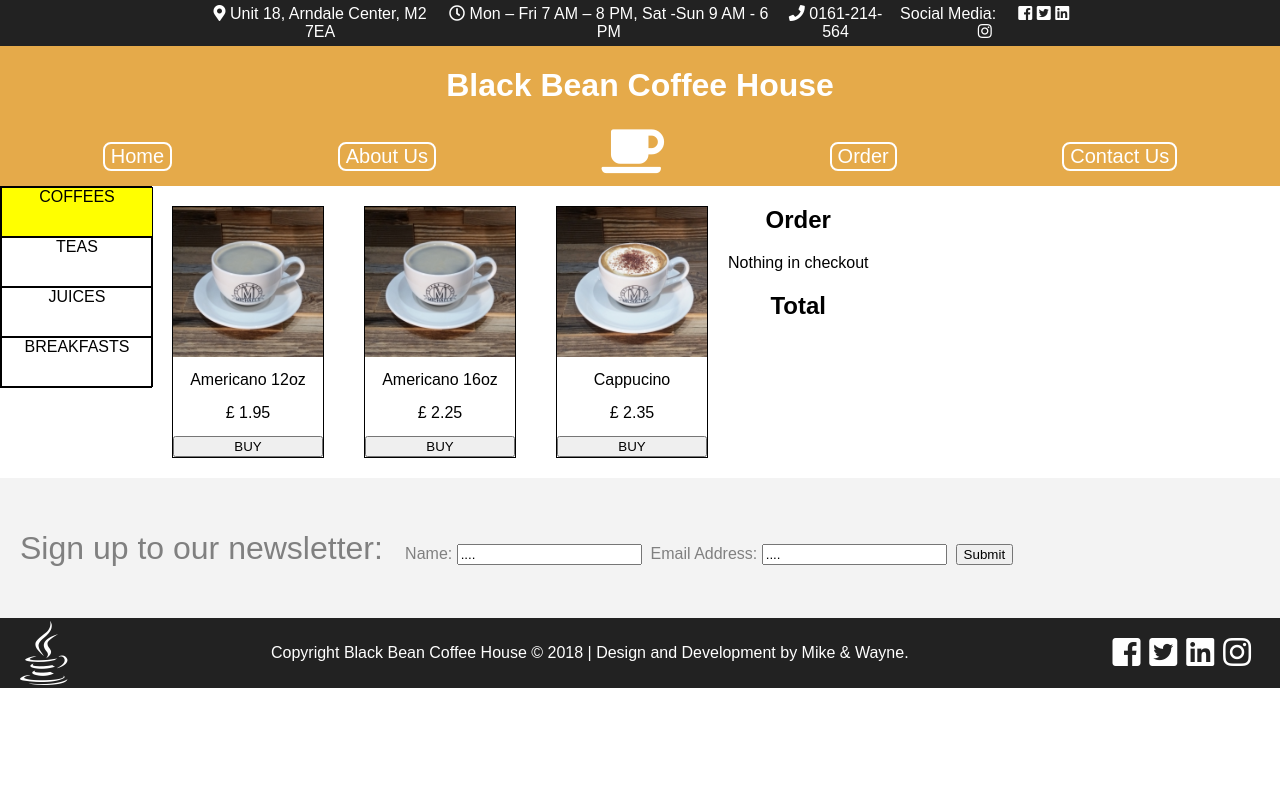
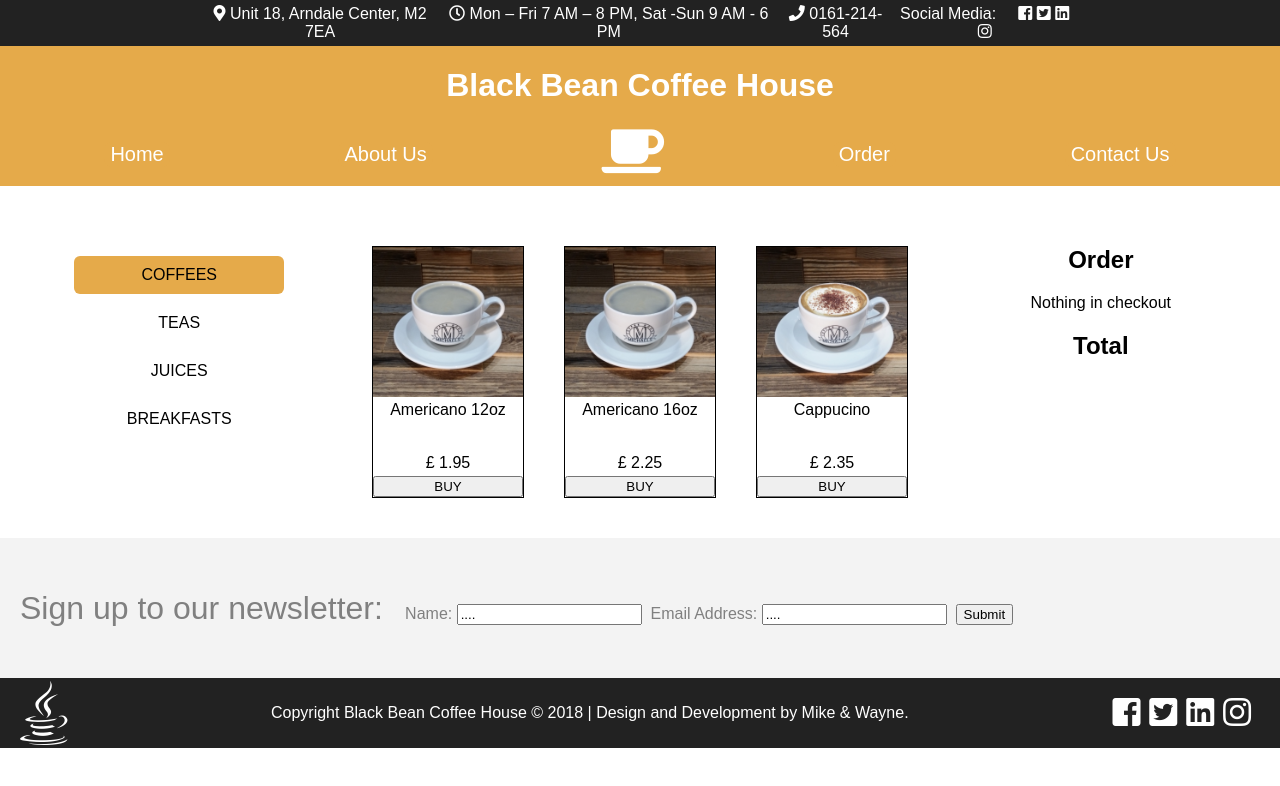
Before and after one commit to ddamike/coffeshopsite, a React (Create React App) app in the folder coffeewebsiteproject/: page / in a window 1280 px wide. Both pictures are taken after a click on the button "Order". Shown: the top 786 px of the page. Built offline with nearby package versions, Linux system fonts and the light colour scheme.

Commit message:
a few visual tweaks

```diff
--- a/coffeewebsiteproject/src/App.css
+++ b/coffeewebsiteproject/src/App.css
@@ -1,19 +1,16 @@
 .App {
     text-align: center;
-
 }
 
 .fa-coffee {
     color: white;
-font-size:50px;
+    font-size: 50px;
 }
-
-
 
 .Top {
     background-color: #222;
 
-  padding:5px 200px;
+    padding: 5px 200px;
     margin: 0px;
     color: white;
     text-align: center;
@@ -25,17 +22,16 @@ font-size:50px;
     margin: 0;
 }
 .App-header {
-  background-color: #E5AA4A;
+    background-color: #e5aa4a;
     height: 120px;
     padding: 0 20px 20px 20px;
     margin: 0px;
     color: white;
     display: flex;
-  flex-direction:column;
-
+    flex-direction: column;
 }
 .App-intro {
-  color: #E5AA4A;
+    color: #e5aa4a;
     font-size: 25px;
 }
 
@@ -50,14 +46,13 @@ font-size:50px;
 }
 
 .sq {
-  background-color: #F3F3F3;
+    background-color: #f3f3f3;
     width: 450px;
-  height:250px;
+    height: 250px;
     margin: 10px;
     padding-left: 3em;
     padding-right: 3em;
     font-weight: 200;
-
 }
 
 .image {
@@ -69,21 +64,20 @@ font-size:50px;
 }
 
 .Welcome {
-  background-color:white;
+    background-color: white;
     padding: 20px;
     color: gray;
-
 }
 
 .style2 {
     border-top-width: 3px;
     border-top-style: solid;
-  border-color: rgba(102,102,102,0.16);
-  width:40%;
+    border-color: rgba(102, 102, 102, 0.16);
+    width: 40%;
 }
 
 .Newsletter {
-  background-color: #F3F3F3;
+    background-color: #f3f3f3;
     height: 100px;
     padding: 20px;
     color: gray;
@@ -106,15 +100,13 @@ font-size:50px;
     font-size: 1.5em;
 }
 
-
 .Buttonz {
-  background-color: #E5AA4A;
+    background-color: #e5aa4a;
     font-size: 20px;
     color: white;
-    border: 2px solid white;
+    border: none;
     border-radius: 8px;
     cursor: pointer;
-
 }
 .Buttonz:hover {
     background-color: rgb(235, 196, 135);
@@ -122,13 +114,77 @@ font-size:50px;
 
 .icons {
     font-size: 32px;
-
 }
 .form {
     font-size: 0.5em;
-
 }
 
 .fa-java {
     font-size: 4em;
 }
+
+.menu {
+    width: 90%;
+    display: flex;
+    justify-content: 'space-between';
+    height: auto;
+    margin: 0 auto;
+    padding-top : 40px;
+    padding-bottom : 20px;
+}
+
+.itemSelect {
+    padding-top: 20px;
+    min-width: 20%;
+}
+
+.flex-center {
+    flex-grow: 1;
+    display: flex;
+    justify-content: center;
+}
+
+.displayItems {
+    display: flex;
+    flex-wrap: wrap;
+    justify-content: center;
+}
+
+.checkout {
+    height: 100%;
+    min-width: 20%;
+
+}
+
+.product {
+    border: 1px solid black;
+    display: flex;
+    flex-direction: column;
+    width: 150px;
+    margin: 20px;
+    min-height: 250px;
+    max-height: 300px;
+    align-content: center;
+    justify-content: space-between;
+    flex-grow: 0;
+}
+
+.checkout-items {
+    display: flex;
+    justify-content: space-between;
+}
+
+.menu-options {
+    border-radius: 6px;
+    margin: 10px;
+    padding: 10px;
+}
+
+.formContainer{
+  display : flex;
+  flex-direction: column;
+}
+
+label {
+  padding-top : 20px;
+}
--- a/coffeewebsiteproject/src/components/checkout.js
+++ b/coffeewebsiteproject/src/components/checkout.js
@@ -14,7 +14,7 @@ class Checkout extends React.Component {
             this.props.order.forEach(order => {
                 Total += order[1];
                 toRender.push(
-                    <div>
+                    <div className="checkout-items" >
                         <div>{order[0]}</div>
                         <div>
                             {`£ ${Math.floor(
@@ -25,7 +25,7 @@ class Checkout extends React.Component {
                 );
             });
             toRender.push(
-                <div>
+                <div className="checkout-items" >
                     <div>Total</div>
                     <div>
                         {`£ ${Math.floor(Total / 100)}.${Total.toString().slice(
@@ -37,7 +37,7 @@ class Checkout extends React.Component {
         }
 
         return (
-            <div>
+            <div className="checkout">
                 <h2>Order</h2>
                 <div>{toRender}</div>
                 <h2>Total</h2>
--- a/coffeewebsiteproject/src/components/displayItems.js
+++ b/coffeewebsiteproject/src/components/displayItems.js
@@ -6,23 +6,7 @@ class DisplayItems extends React.Component {
         let productArray = this.props.productArray;
         console.log(productArray);
 
-        const productStyle = {
-            border: '1px solid black',
-            display : "flex",
-            flexDirection : "column",
-            width: '150px',
-            margin: '20px',
-            minHeight: '250px',
-            height : '100%',
-            alignContent : 'center',
-            justifyContent : 'space-between'
-        };
 
-        const displayItemsStyle = {
-            display: 'flex',
-            flexWrap: 'wrap',
-            height : '100%'
-        };
 
         let selectedProducts = productArray[this.props.value];
         for (var product in selectedProducts) {
@@ -30,7 +14,6 @@ class DisplayItems extends React.Component {
             let productDetails = [selectedProducts[product].name, price]
             toDisplay.push(
                 <div
-                    style={productStyle}
                     className="product"
                     key={selectedProducts[product].name}
                 >
@@ -56,8 +39,10 @@ class DisplayItems extends React.Component {
         }
 
         return (
-            <div style={displayItemsStyle} className="itemSelect">
-                {toDisplay}
+            <div className="flex-center">
+                <div className="displayItems">
+                    {toDisplay}
+                </div>
             </div>
         );
     }
--- a/coffeewebsiteproject/src/components/form.js
+++ b/coffeewebsiteproject/src/components/form.js
@@ -31,8 +31,8 @@ class ContactForm extends React.Component {
 
     render() {
         return (
-            <div className="formContainer">
-            <form onSubmit={this.handleSubmit}>
+            <div >
+            <form className="formContainer" onSubmit={this.handleSubmit}>
                 <label>
                     Name:
                     <input
--- a/coffeewebsiteproject/src/components/itemSelect.js
+++ b/coffeewebsiteproject/src/components/itemSelect.js
@@ -9,10 +9,8 @@ class ItemSelect extends React.Component {
         };
 
         const activeItem = {
-            border: '1px solid black',
-            height: '50px',
-            width: '150px',
-            backgroundColor: 'yellow'
+
+            backgroundColor: '#e5aa4a'
         };
 
         const itemSelectStyle = {
@@ -20,14 +18,11 @@ class ItemSelect extends React.Component {
             flexDirection: 'column',
             border: '1px solid black',
             height: '200px',
-            width: '150px'
         };
 
         let chooseItemStyle = type => {
             if (type === this.props.value) {
                 return activeItem;
-            } else {
-                return itemStyle;
             }
         };
 
@@ -38,6 +33,7 @@ class ItemSelect extends React.Component {
         keys.forEach(key => {
             menuOptions.push(
                 <div
+                    className="menu-options"
                     key={key}
                     style={chooseItemStyle(key)}
                     onClick={() => this.props.onClick(key)}
@@ -48,7 +44,7 @@ class ItemSelect extends React.Component {
         });
 
         return (
-            <div style={itemSelectStyle} className="itemSelect">
+            <div className="itemSelect">
                 {menuOptions}
                 </div>
         );
--- a/coffeewebsiteproject/src/components/order.js
+++ b/coffeewebsiteproject/src/components/order.js
@@ -93,14 +93,9 @@ class Order extends React.Component {
     };
 
     render() {
-        const menuStyle = {
-            display: 'flex'
-        };
-
         return (
-            <div className="menu" style={menuStyle}>
+            <div ref="menu" className="menu">
                 <ItemSelect
-                    className="category"
                     value={this.state.itemType}
                     productArray={this.state.productArray}
                     onClick={this.chooseItem}
```
Lines whose indentation alone changed are shown as unchanged.
